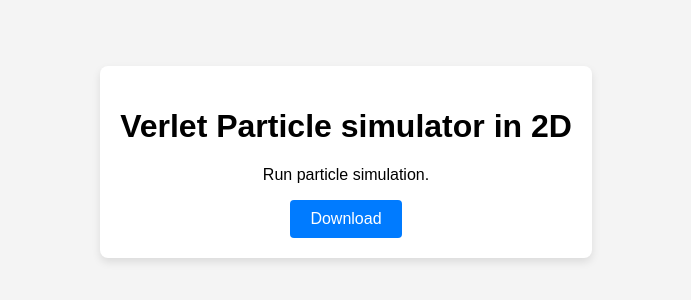
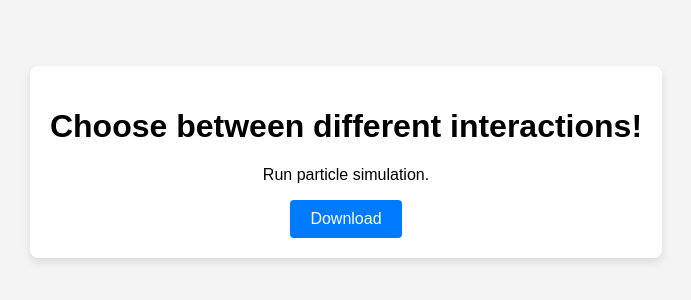
Before and after one commit to davidomanovic/simulations-website, a website: page src/index.html in a window 1280 px wide. Shown: the part 238-538 px from the top of the page, without its empty margins (294-985 px from the left). Drawn offline with Linux system fonts and the light colour scheme.

Commit message:
Update index.html

```diff
--- a/src/index.html
+++ b/src/index.html
@@ -3,12 +3,12 @@
 <head>
     <meta charset="UTF-8">
     <meta name="viewport" content="width=device-width, initial-scale=1.0">
-    <title>Showcase Your .exe</title>
+    <title>Verlet Particle simulator in 2D</title>
     <link rel="stylesheet" href="style.css">
 </head>
 <body>
     <div class="container">
-        <h1>Verlet Particle simulator in 2D</h1>
+        <h1>Choose between different interactions!</h1>
         <p>Run particle simulation.</p>
         <button id="download-btn">Download</button>
     </div>
```
